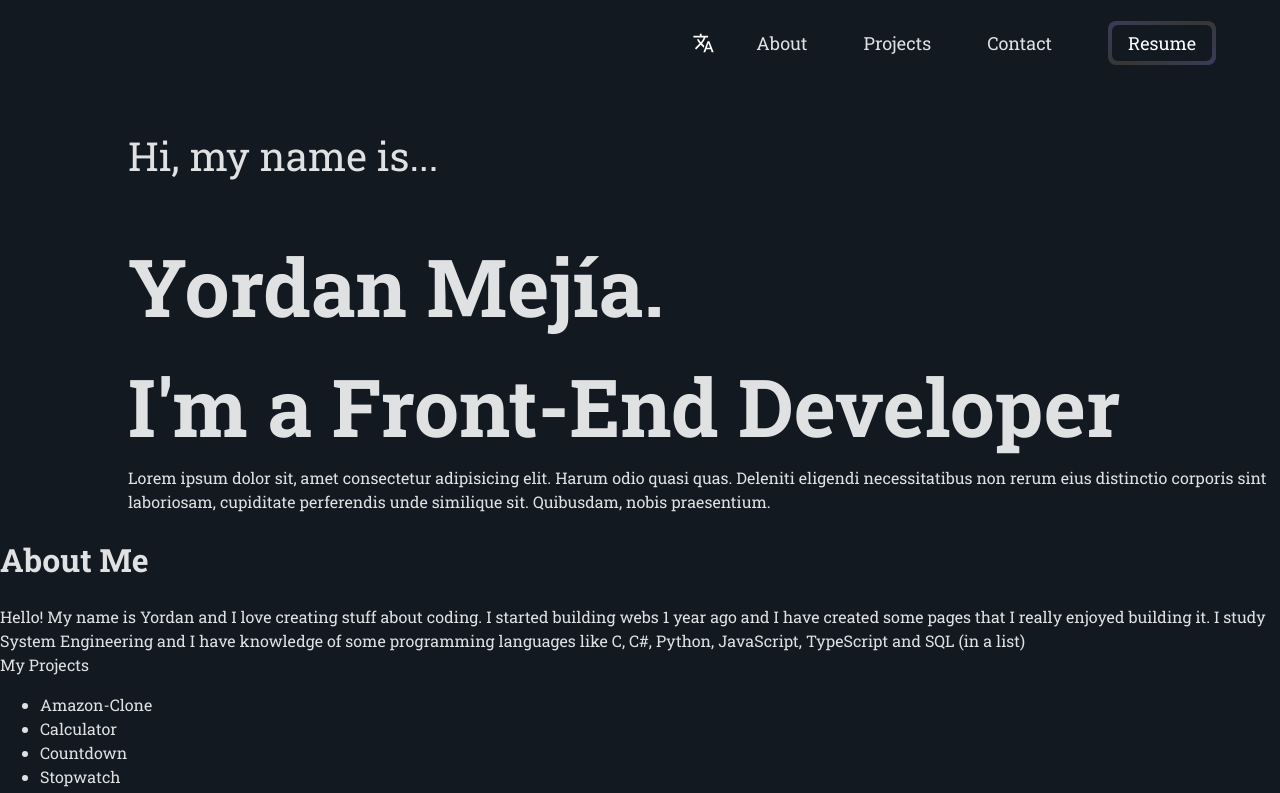
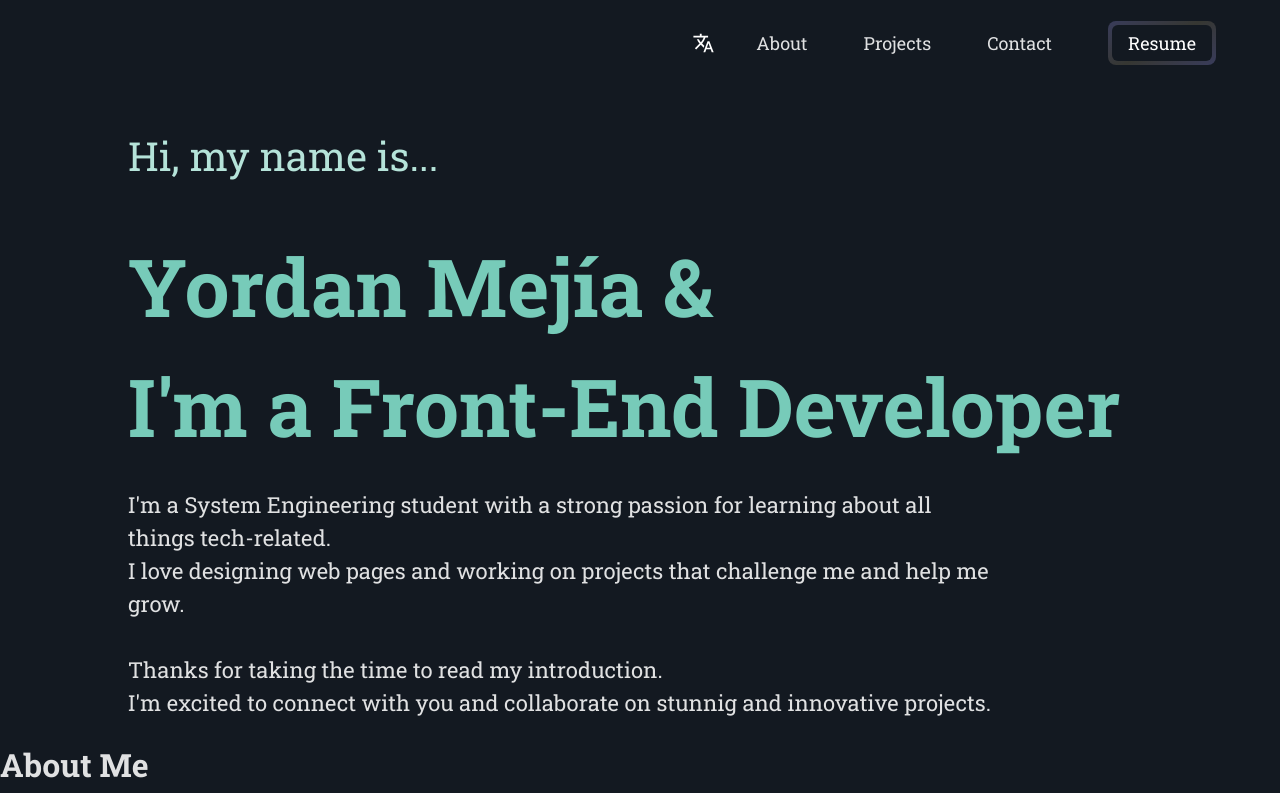
Before and after one commit to Jordan0105/Portfolio, a React (Vite) app: page / in a window 1280 px wide. Shown: the top 793 px of the page. Built offline with nearby package versions, Linux system fonts and the light colour scheme.

Commit message:
Intro is done

```diff
--- a/components/Intro.jsx
+++ b/components/Intro.jsx
@@ -1,24 +1,39 @@
 import React from "react";
-import { Zoom } from "react-awesome-reveal";
-import { Fade } from "react-awesome-reveal";
-
+import { Zoom, Fade } from "react-awesome-reveal";
 const Intro = () => {
   return (
     <div className="intro">
       <div className="intro__name">
-        <Fade duration={2500}>
+        <Fade duration={2500} triggerOnce>
           <p className="intro__greeting">Hi, my name is...</p>
         </Fade>
-        <Zoom delay={1000}>
-          <h1 className="intro__my__name">Yordan Mejía.</h1>
+        <Zoom delay={1000} cascade triggerOnce>
+          <h1 className="intro__my__name">Yordan Mejía &</h1>
           <h2 className="intro__profession">I&#39;m a Front-End Developer</h2>
         </Zoom>
       </div>
-      <div id="intro__description">
-        Lorem ipsum dolor sit, amet consectetur adipisicing elit. Harum odio
-        quasi quas. Deleniti eligendi necessitatibus non rerum eius distinctio
-        corporis sint laboriosam, cupiditate perferendis unde similique sit.
-        Quibusdam, nobis praesentium.
+      <div className="intro__description">
+        <p>
+          <Fade cascade>
+            <span className="xd">
+              I&#39;m a System Engineering student with a strong passion for
+              learning about all things tech-related.
+            </span>
+            <span className="xd">
+              I love designing web pages and working on projects that challenge
+              me and help me grow.
+              <br />
+              <br />
+            </span>
+            <span className="xd">
+              Thanks for taking the time to read my introduction.
+            </span>
+            <span className="xd">
+              I&#39;m excited to connect with you and collaborate on stunnig and
+              innovative projects.
+            </span>
+          </Fade>
+        </p>
       </div>
     </div>
   );
--- a/index.html
+++ b/index.html
@@ -5,6 +5,7 @@
     <meta name="viewport" content="width=device-width, initial-scale=1.0" />
     <title>Portfolio</title>
     <link rel="stylesheet" href="https://fonts.googleapis.com/css2?family=Material+Symbols+Outlined:opsz,wght,FILL,GRAD@48,400,0,0" />
+    <script src="https://unpkg.com/scrollreveal"></script>
   </head>
   <body>
     <div id="root"></div>
--- a/package.json
+++ b/package.json
@@ -12,7 +12,8 @@
     "@emotion/react": "^11.10.6",
     "react": "^18.2.0",
     "react-awesome-reveal": "^4.2.3",
-    "react-dom": "^18.2.0"
+    "react-dom": "^18.2.0",
+    "scrollreveal": "^4.0.9"
   },
   "devDependencies": {
     "@types/react": "^18.0.28",
--- a/src/css/css-components/Intro.css
+++ b/src/css/css-components/Intro.css
@@ -5,6 +5,8 @@
 .intro__greeting {
     font-size: calc(min(40px, max(22px, 8vw)));
     font-size: clamp(22px, 8vw, 40px);
+    color: #B5E3D9;
+
 }
 
 .intro__profession,
@@ -13,4 +15,12 @@
     font-size: clamp(40px, 8vw, 80px);
     padding: 0;
     margin: 0;
+    color: #77cbb9;
 }
+
+.intro__description {
+    font-size: calc(min(40px, max(22px, 8vw)));
+    font-size: clamp(12px, 8vw, 22px);
+    width: 75%;
+
+}
```
Also changed, not shown: 1 other file (tests, documents, lock files or other folders).
